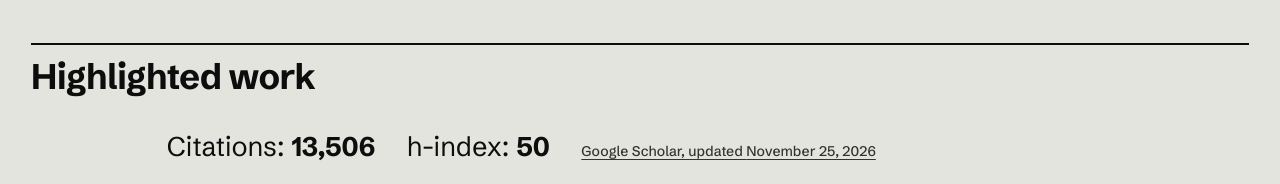
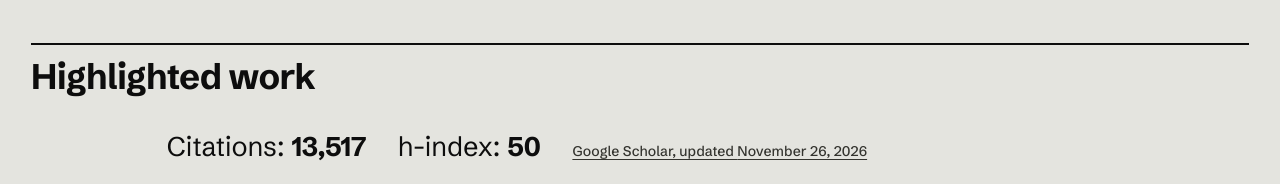
Before and after one commit to pmnapoli/pmnapoli.github.io, a plain HTML site: page index.html in a window 1280 px wide. Shown: the part 2100-2284 px from the top of the page. Drawn offline with Linux system fonts and the light colour scheme.

Commit message:
Refresh Google Scholar figures

```diff
--- a/index.html
+++ b/index.html
@@ -137,7 +137,7 @@
 
     <section class="unit" id="recent" aria-labelledby="recent-title">
       <header class="unit-head"><h2 class="unit-title" id="recent-title" data-reveal>Highlighted work</h2></header>
-      <div class="work-stats" data-reveal><p><span>Citations: <strong id="scholar-citations">13,506</strong></span><span>h-index: <strong id="scholar-h">50</strong></span><a class="mono" href="https://scholar.google.com/citations?user=Uft1VUYAAAAJ">Google Scholar, updated <time id="scholar-date" datetime="2026-11-25">November 25, 2026</time></a></p></div>
+      <div class="work-stats" data-reveal><p><span>Citations: <strong id="scholar-citations">13,517</strong></span><span>h-index: <strong id="scholar-h">50</strong></span><a class="mono" href="https://scholar.google.com/citations?user=Uft1VUYAAAAJ">Google Scholar, updated <time id="scholar-date" datetime="2026-11-26">November 26, 2026</time></a></p></div>
       <ol class="works rows" data-reveal>
         <li><span class="mono row-key">2026</span><div>
           <p class="work-ref"><strong>Napoli, P. M.</strong> (2026). <a class="work-name" href="https://doi.org/10.1080/00947679.2026.2659270">From Patron to Persecutor: The Evolution of the US Government’s Role in Disinformation Research</a>. <cite>Journalism History</cite>, <i>52</i>(3), 259–275. <a class="work-doi" href="https://doi.org/10.1080/00947679.2026.2659270">https://doi.org/10.1080/00947679.2026.2659270</a></p>
```
